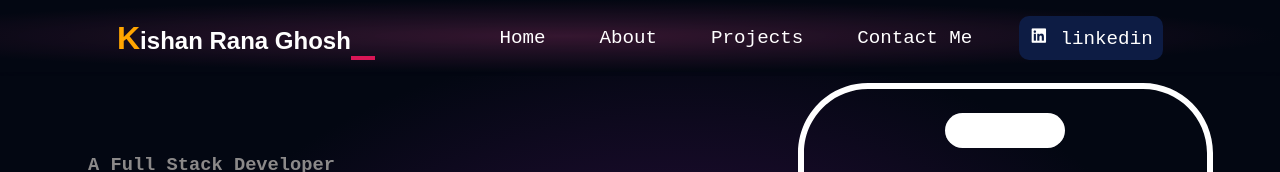
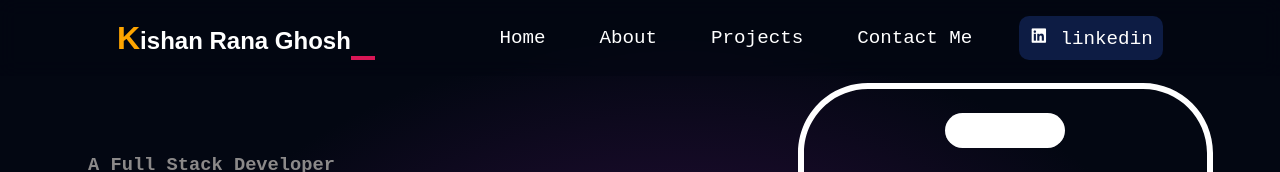
Before and after one commit to kishanghosh090/kishanranaghosh, a website: page public/index.html in a window 1280 px wide. Shown: the top 172 px of the page. Drawn offline with nearby package versions, Linux system fonts and the light colour scheme.

Commit message:
file added

```diff
--- a/public/index.css
+++ b/public/index.css
@@ -33,16 +33,6 @@ header {
   z-index: 99999;
   width: 100%;
   margin: auto;
-}
-
-.gradient-header {
-  height: 9vh;
-  width: 112%;
-  background-image: radial-gradient(closest-side, rgb(203 71 139 / 25%), rgb(3 7 18));
-  position: absolute;
-  right: 0;
-  z-index: -11111;
-  top: 0;
 }
 
 .cover {
--- a/public/index.html
+++ b/public/index.html
@@ -22,7 +22,6 @@
     <div class="cover2 cover-hide2"></div>
     <h1>Kishan Rana Ghosh</h1>
     <nav class="navbar">
-      <div class="gradient-header"></div>
       <ul class="hide">
         <li class="home"><a href="#hero">Home</a></li>
         <li class="aboutme"><a href="#about">About</a></li>
```
